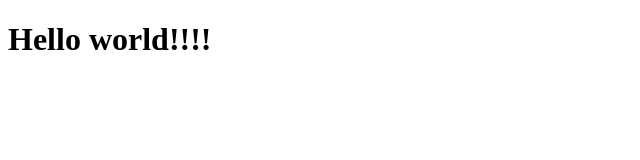
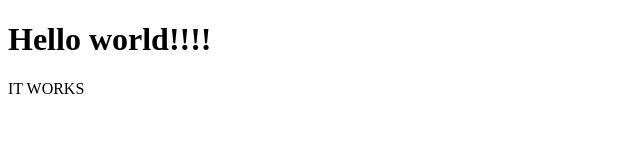
Before and after one commit to AlvaroCastro22/sampleRepo, a plain HTML site: page index.html in a window 1280 px wide. Shown: the whole page, without its empty margins (0-640 px from the left). Drawn offline with Linux system fonts and the light colour scheme.

Commit message:
thrid change

```diff
--- a/index.html
+++ b/index.html
@@ -7,5 +7,6 @@
 </head>
 <body>
     <h1>Hello world!!!!</h1>
+    <p>IT WORKS</p>
 </body>
 </html>
```
